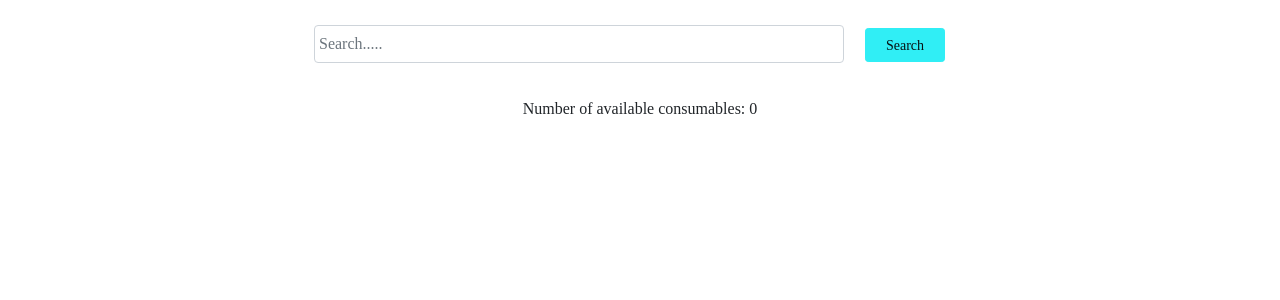
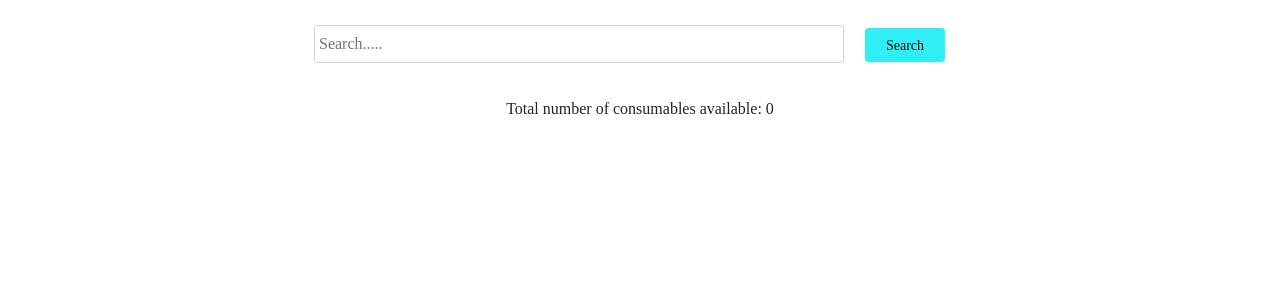
Before and after one commit to Code-Institute-Submissions/inventory-manager-mp3, a Flask app: page /consumables in a window 1280 px wide. Shown: the part 694-994 px from the top of the page. Run offline with Flask 2, Linux system fonts and the light colour scheme; data that the repository does not hold is empty; some libraries are stand-ins or nearby versions; some web fonts are replaced.

Commit message:
Fix for wording change when searching on consumable page

```diff
--- a/templates/consumables.html
+++ b/templates/consumables.html
@@ -26,7 +26,7 @@
   </div>
 </form>
 
-<p class="counter">Number of available consumables: {{con_count}}</p>
+<p class="counter">{{counttxt}}: {{con_count}}</p>
 
 {% for consumable in consumables %}
 
```
